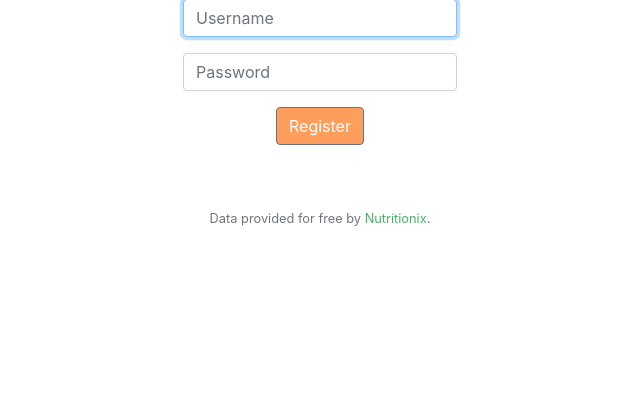
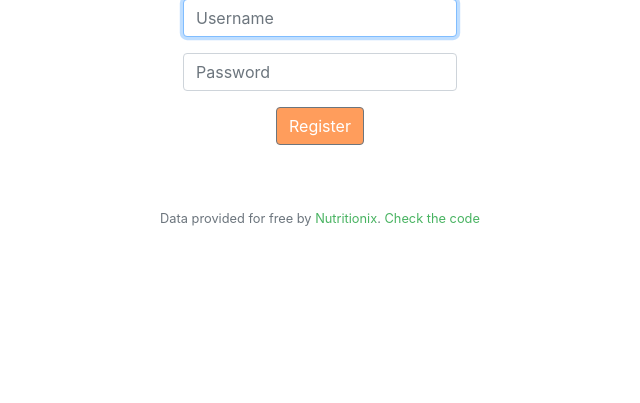
Before and after one commit to lucasjt93/Nutrilator, a Flask app: page /auth/register in a window 1280 px wide. Shown: the part 139-542 px from the top of the page, without its empty margins (320-960 px from the left). Run offline with Flask 2, Linux system fonts and the light colour scheme; some libraries are stand-ins or nearby versions.

Commit message:
link to repo in footer

```diff
--- a/Nutrilator/templates/layout.html
+++ b/Nutrilator/templates/layout.html
@@ -78,6 +78,7 @@
         <div class="container p-3">
             <footer class="small text-center text-muted">
                 Data provided for free by <a href="https://www.nutritionix.com">Nutritionix</a>.
+                <a href="https://github.com/lucasjt93/Nutrilator">Check the code</a>
             </footer>
         </div>
 
```
